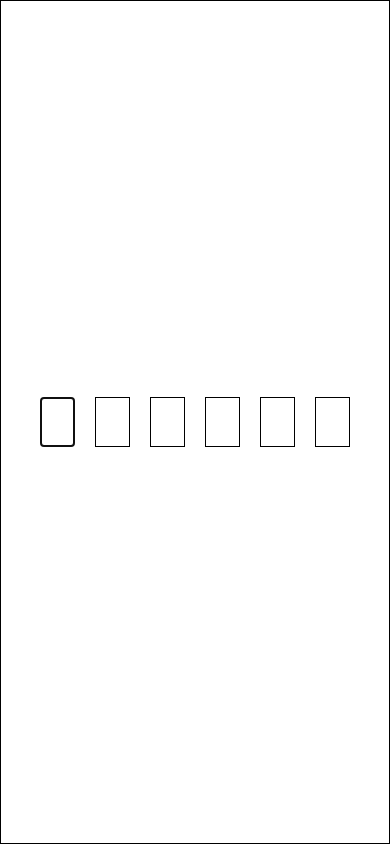
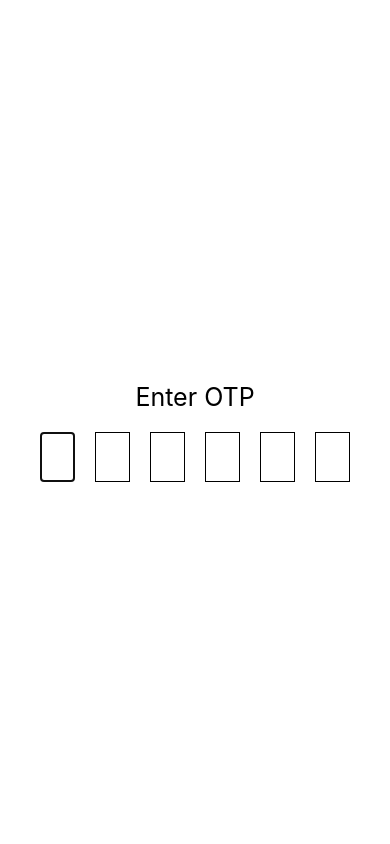
Before and after one commit to VishalRathoreSM/reactNativeTraining, a React Native app: screen / in a window 390 px wide. Built offline with nearby package versions, Linux system fonts and the light colour scheme.

Commit message:
cr changes otp-exercise

```diff
--- a/src/components/otp-exercise/otp.js
+++ b/src/components/otp-exercise/otp.js
@@ -1,60 +1,87 @@
 import React, {useEffect, useState} from 'react';
-import {TextInput, View, StyleSheet, StatusBar, Alert} from 'react-native';
+import {
+  TextInput,
+  Text,
+  View,
+  StyleSheet,
+  StatusBar,
+  Alert,
+} from 'react-native';
 
 const inputs = new Array(6).fill(0);
+const initialOtp = new Array(6).fill('');
 
 function OTP() {
-  const [otpTextInput] = useState([]);
-  const [otp, setOtp] = useState(Array(6).fill(''));
+  const [otpTextInput] = useState(() => []);
+  const [otp, setOtp] = useState(initialOtp);
+  const [activeField, setActiveField] = useState(0);
 
   useEffect(() => {
-    otpTextInput[0].focus();
-  }, []);
+    const enteredOtp = otp.join('');
 
-  const focusPrevious = (key, index) => {
-    if (key === 'Backspace' && index !== 0) otpTextInput[index - 1].focus();
+    const isOtpValid =
+      enteredOtp.length === otp.length &&
+      otp.every(value => !!value.trim() && !isNaN(value));
+
+    if (isOtpValid) {
+      Alert.alert('OTP', `OTP entered is ${enteredOtp}`);
+    } else if (!!otp[5]) {
+      Alert.alert('OTP', 'Invalid OTP');
+    }
+  }, [otp]);
+
+  const focusOnField = fieldIndex => {
+    if (fieldIndex >= 0) {
+      otpTextInput[fieldIndex].focus();
+      setActiveField(fieldIndex);
+    }
   };
 
-  const focusNext = (index, value) => {
+  const handleKeyPress = (nativeEvent, index) => {
+    console.log(nativeEvent.key);
+    if (nativeEvent.key === 'Backspace') focusOnField(index - 1);
+  };
+
+  const handleChangeText = (index, value) => {
     const newOtp = [...otp];
     newOtp[index] = value;
 
     if (index < otpTextInput.length - 1 && value) {
-      otpTextInput[index + 1].focus();
-    }
-
-    if (index === otpTextInput.length - 1 && value) {
-      otpTextInput[index].blur();
-      newOtp.every(value => value.length && !isNaN(value)) &&
-        Alert.alert('OTP', `OTP entered is ${newOtp.join('')}`);
+      focusOnField(index + 1);
     }
 
     setOtp(newOtp);
   };
 
-  const renderItem = index => {
-    return (
-      <View key={index} style={styles.item}>
+  const {
+    container: containerStyle,
+    heading: headingStyle,
+    otpContainer: otpContainerStyle,
+    fieldContainer: itemStyle,
+    otpField: otpFieldStyle,
+    activeField: activeFieldStyle,
+  } = styles;
+
+  const renderItem = index => (
+    <View key={index} style={itemStyle}>
       <TextInput
-          style={styles.otpField}
+        style={[otpFieldStyle, index == activeField && activeFieldStyle]}
         keyboardType="numeric"
-          onChangeText={value => focusNext(index, value)}
-          onKeyPress={e => focusPrevious(e.nativeEvent.key, index)}
+        onChangeText={value => handleChangeText(index, value)}
+        onKeyPress={e => handleKeyPress(e.nativeEvent, index)}
         maxLength={1}
-          onSubmitEditing={() => {
-            otpTextInput[index].blur();
-            otp.every(value => value.length && !isNaN(value)) &&
-              Alert.alert('OTP', `OTP entered is ${otp.join('')}`);
-          }}
+        autoFocus={index === 0 ? true : undefined}
         ref={ref => (otpTextInput[index] = ref)}
       />
     </View>
   );
-  };
 
   return (
-    <View style={styles.container}>
-      {inputs.map((i, index) => renderItem(index))}
+    <View style={containerStyle}>
+      <Text style={headingStyle}>Enter OTP</Text>
+      <View style={otpContainerStyle}>
+        {inputs.map((_, index) => renderItem(index))}
+      </View>
     </View>
   );
 }
@@ -65,12 +92,22 @@ const styles = StyleSheet.create({
     justifyContent: 'center',
     alignItems: 'center',
     marginTop: StatusBar.currentHeight || 0,
+  },
+  heading: {
+    fontSize: 25,
+    marginVertical: 20,
+  },
+  otpContainer: {
+    justifyContent: 'center',
+    alignItems: 'center',
     borderColor: '#000',
-    borderWidth: 1,
     flexDirection: 'row',
   },
-  item: {
+  fieldContainer: {
     marginHorizontal: 10,
+  },
+  activeField: {
+    borderColor: 'blue',
   },
   otpField: {
     borderColor: '#000',
```
Also changed, not shown: 4 other files (tests, documents, lock files or other folders). Lines whose indentation alone changed are shown as unchanged.
